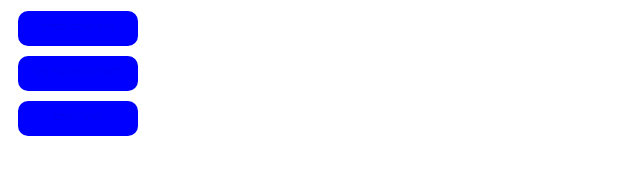
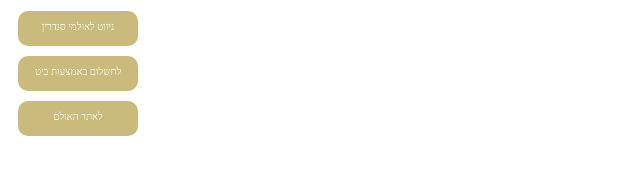
Before and after one commit to BarPupko/Wedding-site-menu, a plain HTML site: page index.html in a window 1280 px wide. Shown: the part 133-308 px from the top of the page, without its empty margins (0-640 px from the left). Drawn offline with Linux system fonts and the light colour scheme.

Commit message:
fix styling

```diff
--- a/style.css
+++ b/style.css
@@ -1,7 +1,7 @@
 ul{
     text-decoration: none;
-    color:red;
-    background: blue;
+    background: rgb(202, 186, 123);
+    color:white;
     height: 15px;
     font-size: 10px;
     margin: 10px;
@@ -16,6 +16,7 @@ li{
 }
 
 ul a{
+    color:white;
     text-decoration: none;
 }
 
@@ -23,5 +24,5 @@ ul:hover{
     transition-timing-function: linear;
     transition-duration: 1s;
 
-    background-color: red;
+    background: rgb(0, 255, 140);
 }
```
